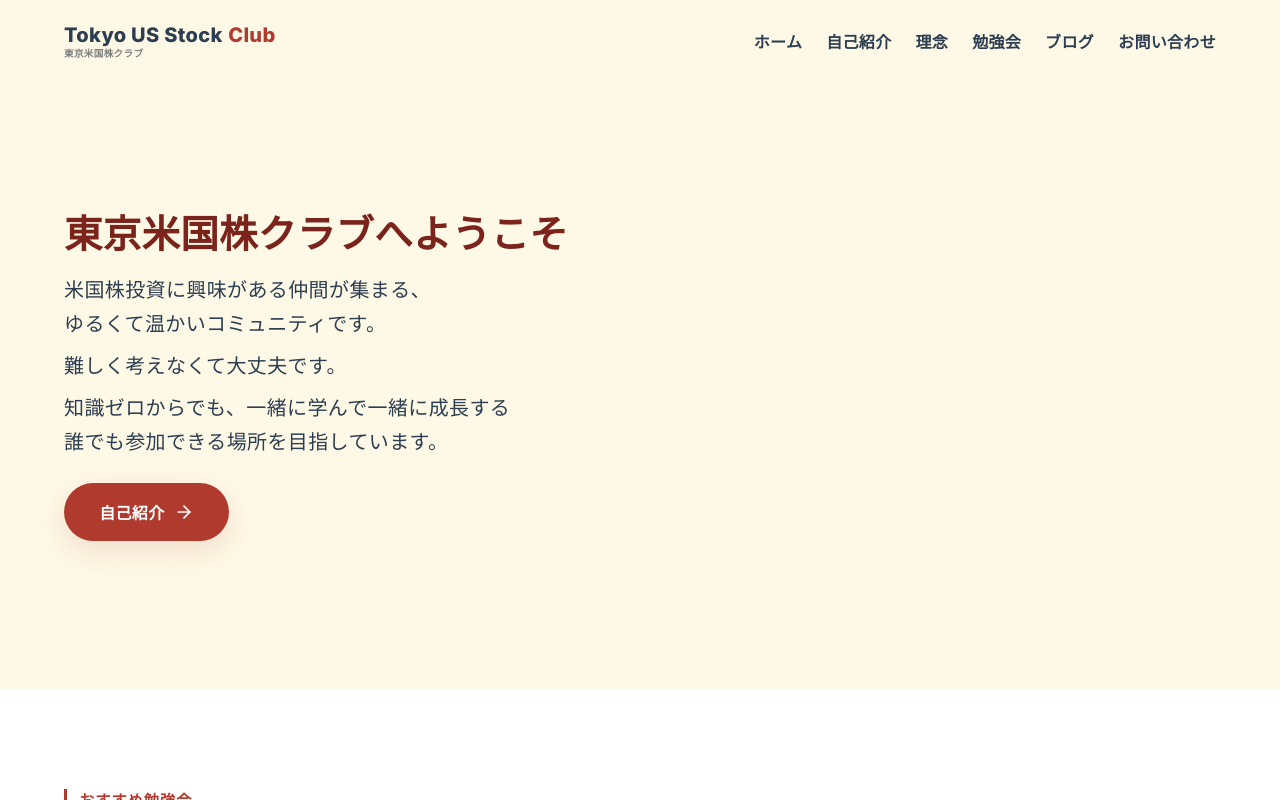
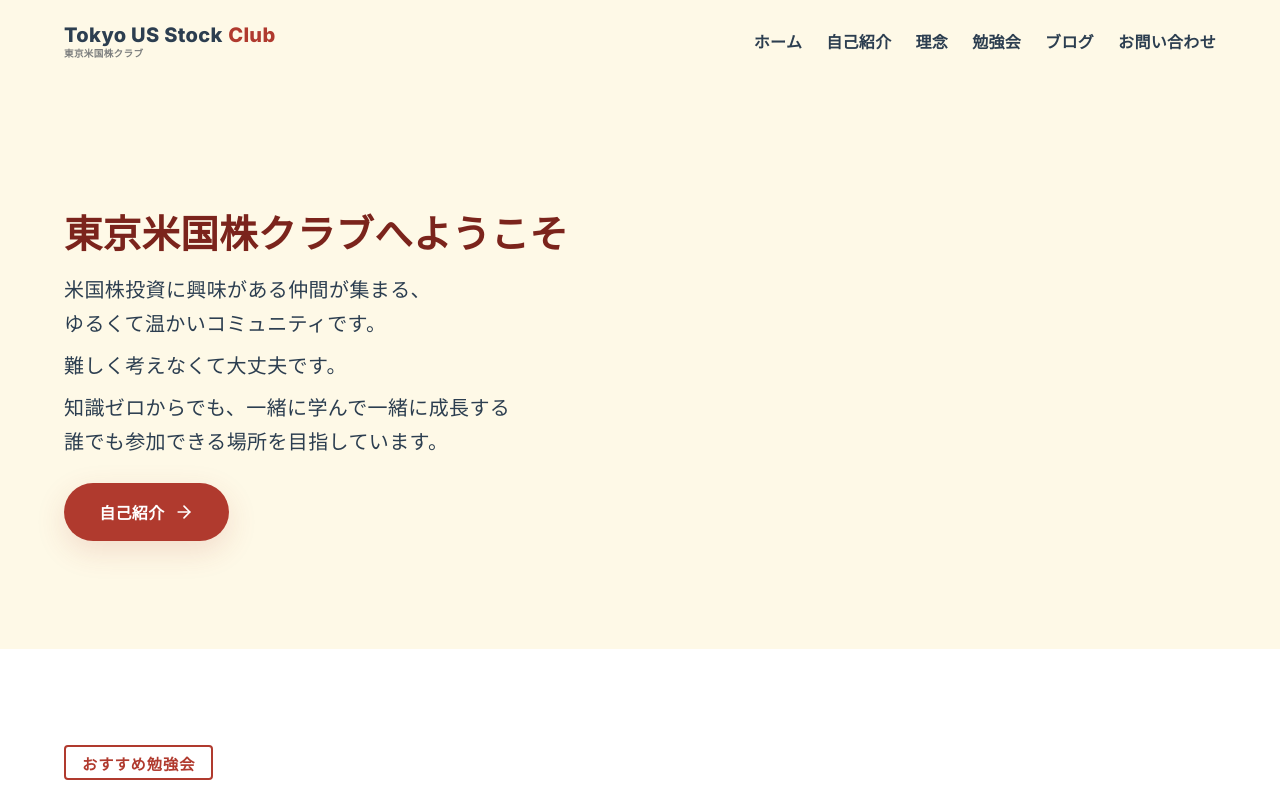
Before and after one commit to yutarotobioka0121-ship-it/tokyo-us-stock-site, a Next.js app: page / in a window 1280 px wide. Built offline with nearby package versions, Linux system fonts and the light colour scheme; no server answers; a web font is replaced by a local one.

Commit message:
申し込みボタン文言変更、ミーティングスペース削除、ヒーロー余白縮小、おすすめ勉強会タグに四角囲み追加

```diff
--- a/src/app/globals.css
+++ b/src/app/globals.css
@@ -275,8 +275,8 @@ button {
 
 /* Hero Section */
 .hero {
-  min-height: 75vh;
-  padding: 140px 0 80px;
+  min-height: auto;
+  padding: 140px 0 40px;
   display: flex;
   align-items: center;
   position: relative;
@@ -425,7 +425,7 @@ button {
     gap: 3rem;
   }
   .hero {
-    padding: 120px 0 60px;
+    padding: 120px 0 30px;
   }
   .hero-content-left {
     text-align: left;
@@ -463,10 +463,11 @@ button {
 
 .featured-tag {
   display: inline-block;
-  padding: 0.1rem 0 0.1rem 0.75rem;
+  padding: 0.4rem 1rem;
   background: transparent;
   color: var(--primary);
-  border-left: 3px solid var(--primary);
+  border: 2px solid var(--primary);
+  border-radius: 4px;
   font-weight: 800;
   font-size: 0.95rem;
   margin-bottom: 1.5rem;
@@ -605,7 +606,10 @@ button {
   letter-spacing: 3px;
   font-size: 0.85rem;
   margin-bottom: 1rem;
-  display: block;
+  display: inline-block;
+  padding: 0.4rem 1rem;
+  border: 2px solid var(--primary);
+  border-radius: 4px;
 }
 
 .section-title {
--- a/src/app/seminar/page.tsx
+++ b/src/app/seminar/page.tsx
@@ -341,7 +341,7 @@ export default async function SeminarPage() {
               <div>
                 <h4 style={{ fontSize: '1.05rem', fontWeight: '700', color: 'var(--text-main)', marginBottom: '0.4rem' }}>● リアル会場（対面）</h4>
                 <p style={{ color: 'var(--text-muted)', fontSize: '0.95rem', margin: 0, paddingLeft: '0.5rem', lineHeight: '1.8' }}>
-                  駅近郊の落ち着いたカフェやミーティングスペースにて開催いたします。<br />
+                  駅近郊の落ち着いたカフェにて開催いたします。<br />
                   ※お申込み完了後、詳細な開催場所をメールにてご連絡いたします。
                 </p>
               </div>
--- a/src/components/ApplyForm.tsx
+++ b/src/components/ApplyForm.tsx
@@ -170,7 +170,7 @@ export default function ApplyForm({ sessions, selectedSessionId }: ApplyFormProp
         {status === 'loading' ? (
           <><Loader2 className="animate-spin" size={20} /> 送信中...</>
         ) : (
-          <>申し込みを確定する <ArrowRight size={18} /></>
+          <>申し込み <ArrowRight size={18} /></>
         )}
       </button>
 
```
